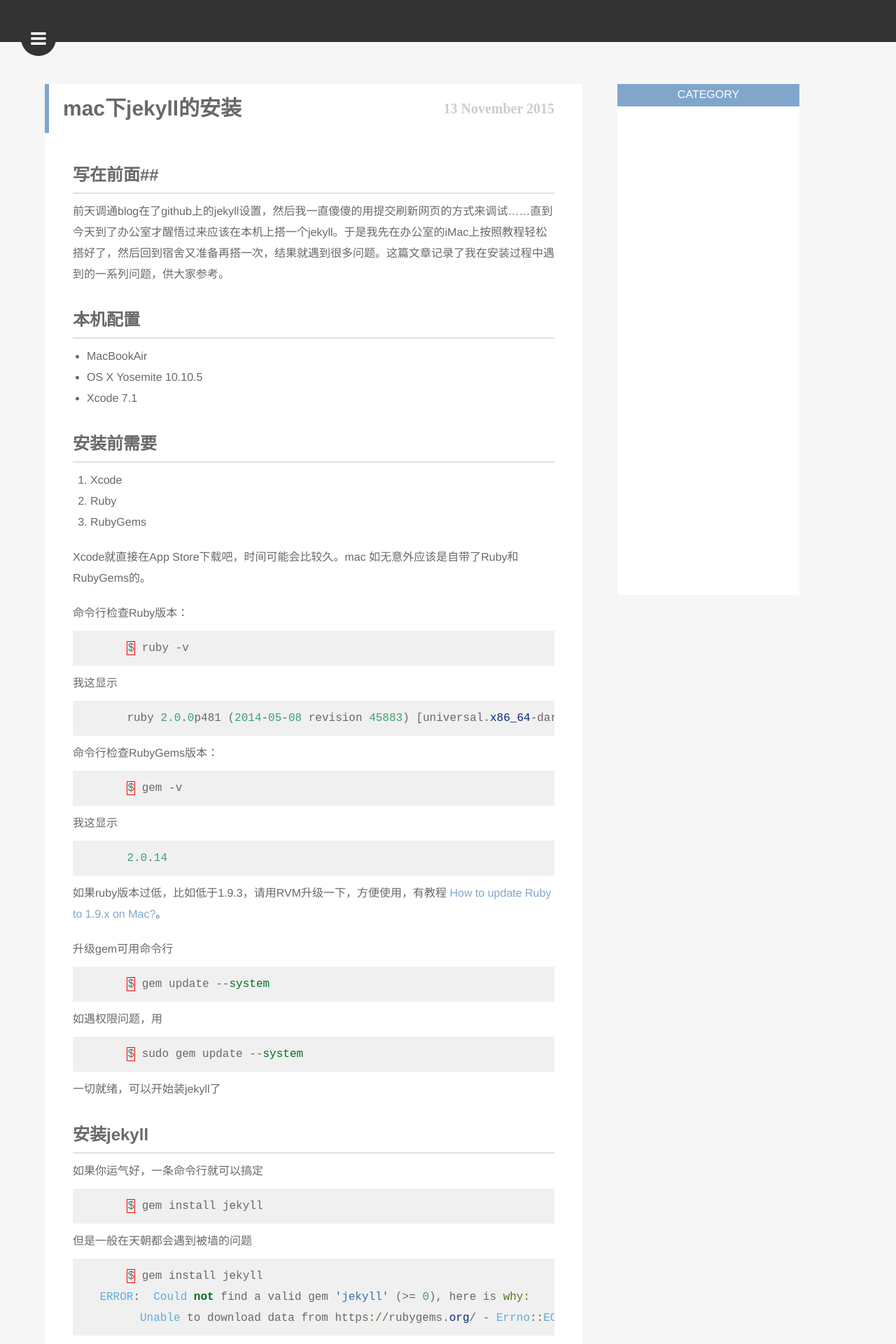
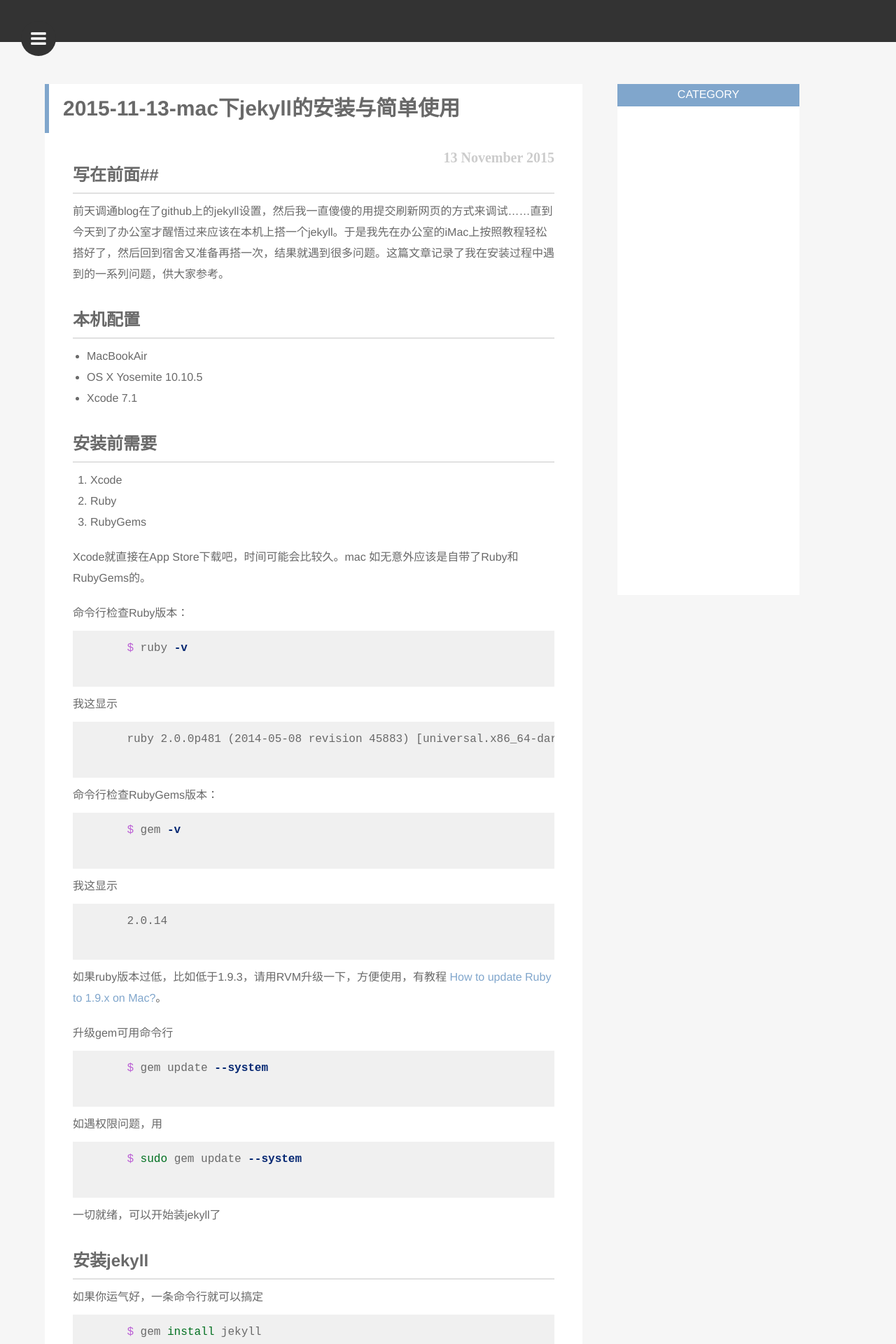
Before and after one commit to xiangxiyun/xiangxiyun.github.io, a Jekyll site: the page built from _posts/2015-11-13-mac下jekyll的安装与简单使用.md, in a window 1280 px wide. Shown: the top 1920 px of the page at 70% size. Built offline with Jekyll 4.4.1, drawn with Linux system fonts in a browser that asks for light colours; some of the changed text lies outside the part shown.

Commit message:
Published with https://stackedit.io/

```diff
--- a/_posts/2015-11-13-mac下jekyll的安装与简单使用.md
+++ b/_posts/2015-11-13-mac下jekyll的安装与简单使用.md
@@ -1,6 +1,6 @@
 ---
 layout: articleTemplate
-title: mac下jekyll的安装
+title: 2015-11-13-mac下jekyll的安装与简单使用
 date: 2015-11-13
 category: jekyll
 description: 前天调通blog在了github上的jekyll设置，然后我一直傻傻的用提交刷新网页的方式来调试……直到今天到了办公室才醒悟过来应该在本机上搭一个jekyll。于是我先在办公室的iMac上按照教程轻松搭好了，然后回到宿舍又准备再搭一次，结果就遇到很多问题。这篇文章记录了我在安装过程中遇到的一系列问题，供大家参考。
@@ -35,41 +35,41 @@
 
 命令行检查Ruby版本：
 
-{% highlight ruby %}
+    {% highlight shell %}
     $ ruby -v
-{% endhighlight %}
+    {% endhighlight %}
 
 我这显示
 
-{% highlight ruby %}
+    {% highlight shell %}
     ruby 2.0.0p481 (2014-05-08 revision 45883) [universal.x86_64-darwin14]
-{% endhighlight %}
+    {% endhighlight %}
 
 命令行检查RubyGems版本：
 
-{% highlight ruby %}
+    {% highlight shell %}
     $ gem -v
-{% endhighlight %}
+    {% endhighlight %}
 
 我这显示
 
-{% highlight ruby %}
+    {% highlight shell %}
     2.0.14
-{% endhighlight %}
+    {% endhighlight %}
 
 如果ruby版本过低，比如低于1.9.3，请用RVM升级一下，方便使用，有教程 [How to update Ruby to 1.9.x on Mac?](http://stackoverflow.com/questions/3696564/how-to-update-ruby-to-1-9-x-on-mac)。
 
 升级gem可用命令行
 
-{% highlight ruby %}
+    {% highlight shell %}
     $ gem update --system
-{% endhighlight %}
+    {% endhighlight %}
 
 如遇权限问题，用
 
-{% highlight ruby %}
+    {% highlight shell %}
     $ sudo gem update --system
-{% endhighlight %}
+    {% endhighlight %}
 
 一切就绪，可以开始装jekyll了
 
@@ -80,16 +80,17 @@
 
 如果你运气好，一条命令行就可以搞定
 
-{% highlight ruby %}
+    {% highlight shell %}
     $ gem install jekyll
-{% endhighlight %}
+    {% endhighlight %}
 
 但是一般在天朝都会遇到被墙的问题
-{% highlight ruby %}
+
+    {% highlight shell %}
     $ gem install jekyll
     ERROR:  Could not find a valid gem 'jekyll' (>= 0), here is why:
           Unable to download data from https://rubygems.org/ - Errno::ECONNRESET: Connection reset by peer - SSL_connect (https://rubygems.org/latest_specs.4.8.gz)
-{% endhighlight %}
+    {% endhighlight %}
 
 事实证明翻墙依然不能成功安装。之后，百度参考 **易仁永澄的文章**
 
@@ -99,33 +100,33 @@
 
 首先我们看看gem 的资源里都有什么
 
-{% highlight ruby %}
+    {% highlight shell %}
     $ gem source
     *** CURRENT SOURCES ***
 
     https://rubygems.org/
-{% endhighlight %}
+    {% endhighlight %}
 
 这个链接是官方的资源，接下来我们加入[淘宝的RubyGems 镜像](https://ruby.taobao.org)，删除官方源。
 
-{% highlight ruby %}
+    {% highlight shell %}
     $ gem source -a https://ruby.taobao.org
     https://ruby.taobao.org added to sources
     $ gem source -r https://rubygems.org/
     https://rubygems.org/ removed from sources
-{% endhighlight %}
+    {% endhighlight %}
 
 这里请注意！淘宝镜像已经停止基于 HTTP 协议的镜像服务, 请在配置中使用 HTTPS 协议代替。我之前一直用
 
-{% highlight ruby %}
+    {% highlight shell %}
     $ gem source -a http://ruby.taobao.org
-{% endhighlight %}
+    {% endhighlight %}
 
 结果总是连接不上。
 
 到这里按照一般教程都说可以愉快的安装jekyll了，于是我欢天喜地的敲入了一开始的那个指令，结果……前面欢快的跳了几行之后就出现了ERROR。
 
-{% highlight ruby %}
+    {% highlight shell %}
     $ sudo gem install jekyll
     Fetching: liquid-3.0.6.gem (100%)
     Successfully installed liquid-3.0.6
@@ -140,22 +141,22 @@
     /* ……省略…… */
     /System/Library/Frameworks/Ruby.framework/Versions/2.0/usr/lib/ruby/2.0.0/mkmf.rb:434:in `try_do': The compiler failed to generate an executable file. (RuntimeError)
 	You have to install development tools first.
- {% endhighlight %}
+	{% endhighlight %}
 
  我先在百度上搜了一圈，挨个答案试了一遍都没有好。
  然后我把ERROR的描述google一下，果然高效地找到了[答案](_layouts_posts_sitedeployfontimagesjavascriptsstylesheetsresume.pdfabout.htmlindex.htmlportfolio.htmltechblog.html)，在命令行中输入一下：
 
-{% highlight ruby %}
+    {% highlight shell %}
     $ xcode-select --install
     xcode-select: note: install requested for command line developer tools
-{% endhighlight %}
+    {% endhighlight %}
 
 这一步是装命令行开发工具。
 安装成功之后，打开Xcode，再次在命令行输入
 
-{% highlight ruby %}
-     $ sudo gem install jekyll
-{% endhighlight %}
+    {% highlight shell %}
+    $ sudo gem install jekyll
+    {% endhighlight %}
 
 然后就装好啦！
 
@@ -166,33 +167,32 @@
 
 来确认一下是否真的已经装好了jekyll：
 
-{% highlight ruby %}
+    {% highlight shell %}
     $ jekyll -v
     jekyll 3.0.0
-{% endhighlight %}
+    {% endhighlight %}
 
 不错，诚不欺我。
 
 之后我们可以随便进入一个文件夹建一个自带模版的blog：
 
-{% highlight ruby %}
+    {% highlight shell %}
     $ jekyll new blog  /*blog可以换成你喜欢的名字*/
     New jekyll site installed in /Users/XXX/Documents/blog.
-{% endhighlight %}
+    {% endhighlight %}
 
 现在在Documents文件夹下就有一个blog了。然后我们进入这个文件夹让它run起来：
 
-{% highlight ruby %}
+    {% highlight shell %}
     $ cd blog/
     $ jekyll server
-{% endhighlight %}
+    {% endhighlight %}
 
 如无报错，输出的最后两行是：
 
-{% highlight ruby %}
+    {% highlight shell %}
     Server address: http://127.0.0.1:4000/
     Server running... press ctrl-c to stop.
-{% endhighlight %}
+    {% endhighlight %}
 
-
-这时我们就已经在本地跑起来了一个服务器了，在浏览器地址栏中输入`http://127.0.0.1:4000/`，你就能看到一个模版blog啦～
+这时我们就已经在本地跑起来了一个服务器了，在浏览器地址栏中输入 http://127.0.0.1:4000/ ，你就能看到一个模版blog啦～
```
